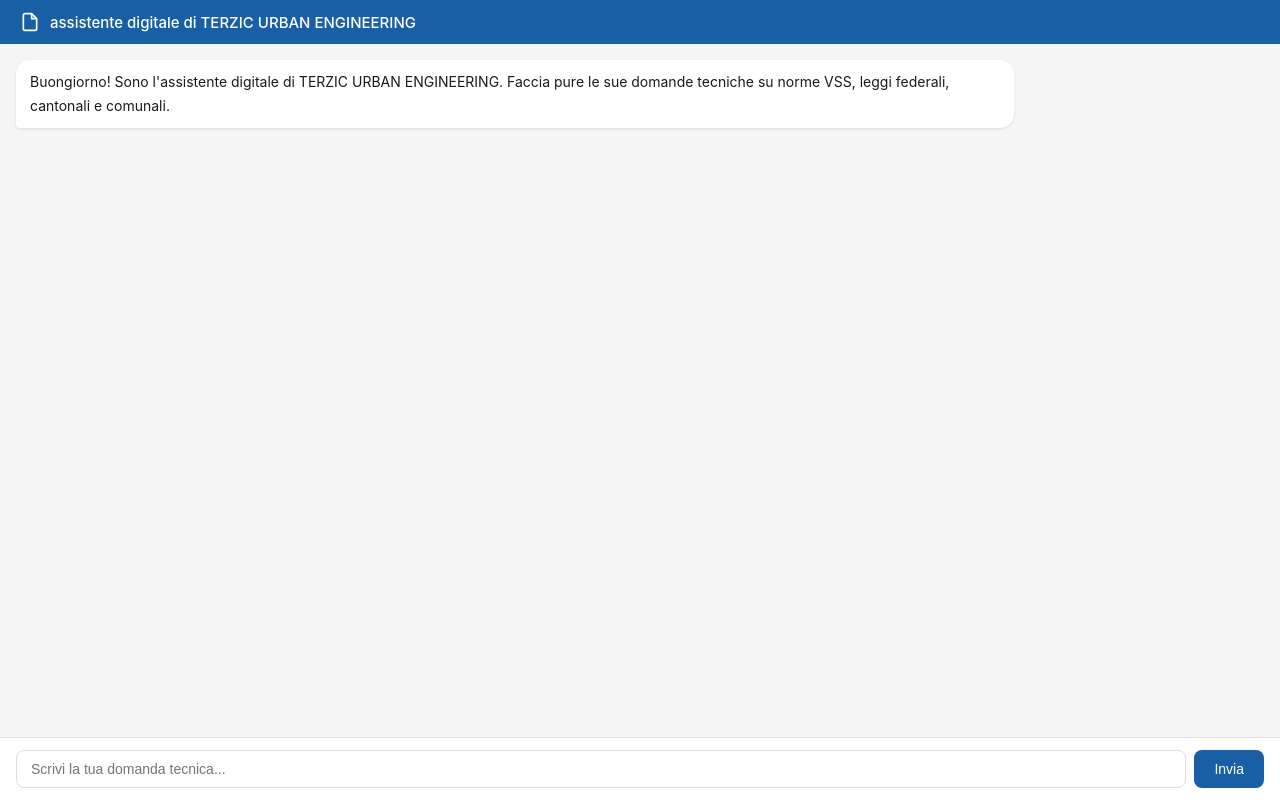
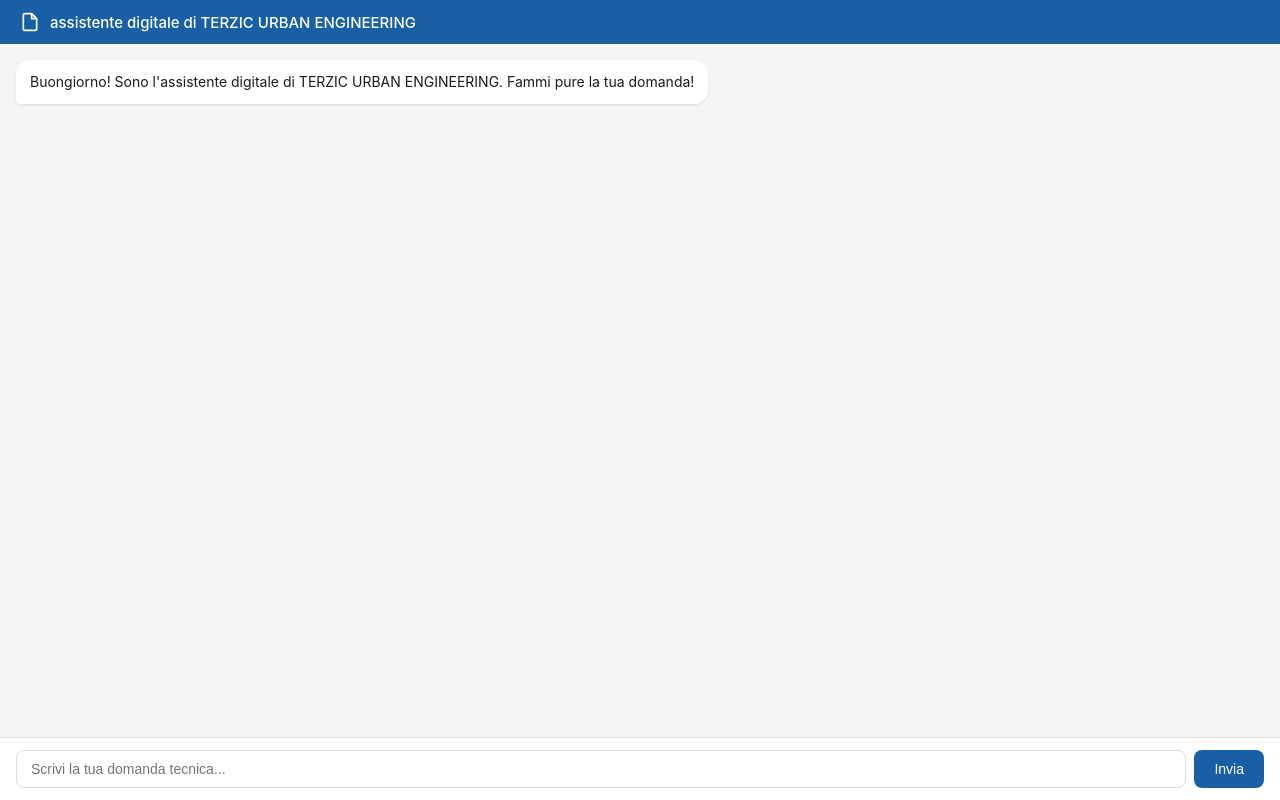
Before and after one commit to TerzicUE/assistente-normativo, a plain HTML site: page assistente-normativo/index.html in a window 1280 px wide. Drawn offline with Linux system fonts and the light colour scheme.

Commit message:
Update assistant greeting message

```diff
--- a/assistente-normativo/index.html
+++ b/assistente-normativo/index.html
@@ -36,7 +36,7 @@
     <h1>assistente digitale di TERZIC URBAN ENGINEERING</h1>
   </header>
   <div id="chat">
-    <div class="msg assistant">Buongiorno! Sono l'assistente digitale di TERZIC URBAN ENGINEERING. Faccia pure le sue domande tecniche su norme VSS, leggi federali, cantonali e comunali.</div>
+    <div class="msg assistant">Buongiorno! Sono l'assistente digitale di TERZIC URBAN ENGINEERING. Fammi pure la tua domanda!</div>
   </div>
   <div id="input-area">
     <input id="inp" type="text" placeholder="Scrivi la tua domanda tecnica..." />
```
